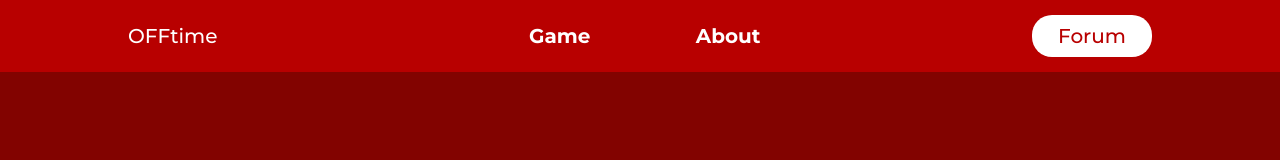
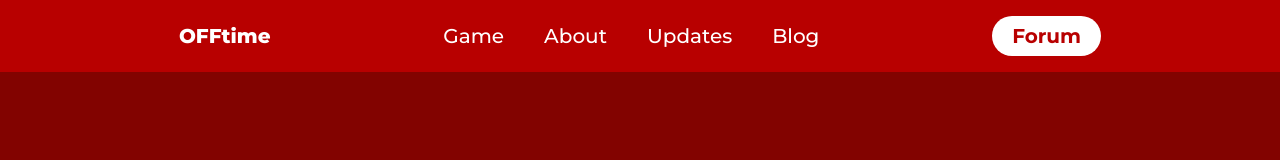
Before and after one commit to AhmettCelik/OFFtime, a plain HTML site: page index.html in a window 1280 px wide. Drawn offline with Linux system fonts and the light colour scheme.

Commit message:
Put the attributes in the header into divs
Without these divs, it will be more difficult to work with Flexbox on the header.

```diff
--- a/index.html
+++ b/index.html
@@ -16,17 +16,25 @@
   </head>
 
   <body>
+    <div class="header-div">
       <header>
-      <a href="index.html">OFFtime</a>
+        <div class="header__logo-div"><a href="index.html">OFFtime</a></div>
+        <div class="header__nav-div">
           <nav>
             <ul class="nav__links">
-          <li><a href="">Game</a></li>
-          <li><a href="">About</a></li>
+              <li><a href="" class="nav__link">Game</a></li>
+              <li><a href="" class="nav__link">About</a></li>
+              <li><a href="" class="nav__link">Updates</a></li>
+              <li><a href="" class="nav__link">Blog</a></li>
             </ul>
           </nav>
+        </div>
+        <div class="header__forum-button-div">
           <button>
             <a href="pages/forum.html" class="forum">Forum</a>
           </button>
+        </div>
       </header>
+    </div>
   </body>
 </html>
--- a/style.css
+++ b/style.css
@@ -4,6 +4,7 @@
   margin: 0;
   box-sizing: border-box;
   font-family: "Montserrat", sans-serif;
+  padding: 0;
 }
 
 body {
@@ -14,7 +15,7 @@ header {
   background-color: #b80000;
   height: 9vh;
   display: flex;
-  justify-content: space-between;
+  justify-content: center;
   align-items: center;
   padding: 30px 10%;
 }
@@ -29,23 +30,44 @@ a {
   text-decoration: none;
 }
 
+.header__logo-div a {
+  font-weight: 900;
+}
+
+.header__logo-div a:hover {
+  color: #e2e2e2;
+}
+
+.nav__links {
+  display: flex;
+  justify-content: center;
+}
+
 .nav__links li {
   display: inline-block;
-  margin: 0px 30px;
+  list-style: none;
+  text-align: center;
 }
 
-.nav__links li:first-child a,
-.nav__links li:last-child a {
-  transition: all 0.2s ease 0s;
-  padding: 10px 20px;
-  font-weight: 700;
+.nav__link {
+  margin: 0px 20px;
 }
 
-.nav__links li:first-child a:hover,
-.nav__links li:last-child a:hover {
+.nav__link:hover {
   color: #820300;
-  background-color: #fff;
-  padding: 10px 20px;
+}
+
+.header__nav-div {
+  flex-grow: 2;
+  display: flex;
+  justify-content: center;
+}
+
+.header__logo-div,
+.header__forum-button-div {
+  flex-grow: 1;
+  display: flex;
+  justify-content: center;
 }
 
 header button {
@@ -55,20 +77,19 @@ header button {
   transition: all 0.5s ease 0s;
 }
 
+header button:hover {
+  border-radius: 0;
+  background-color: #a80000;
+}
+
 .forum {
   display: inline-block;
   padding: 8px 20px;
   color: #b80000;
   transition: all 0.5s ease 0s;
-}
-
-header button:hover {
-  background-color: #ca0000;
-  border-radius: 0;
+  font-weight: 700;
 }
 
 .forum:hover {
-  font-weight: 700;
-  font-size: 30px;
   color: #fff;
 }
```
Lines whose indentation alone changed are shown as unchanged.
